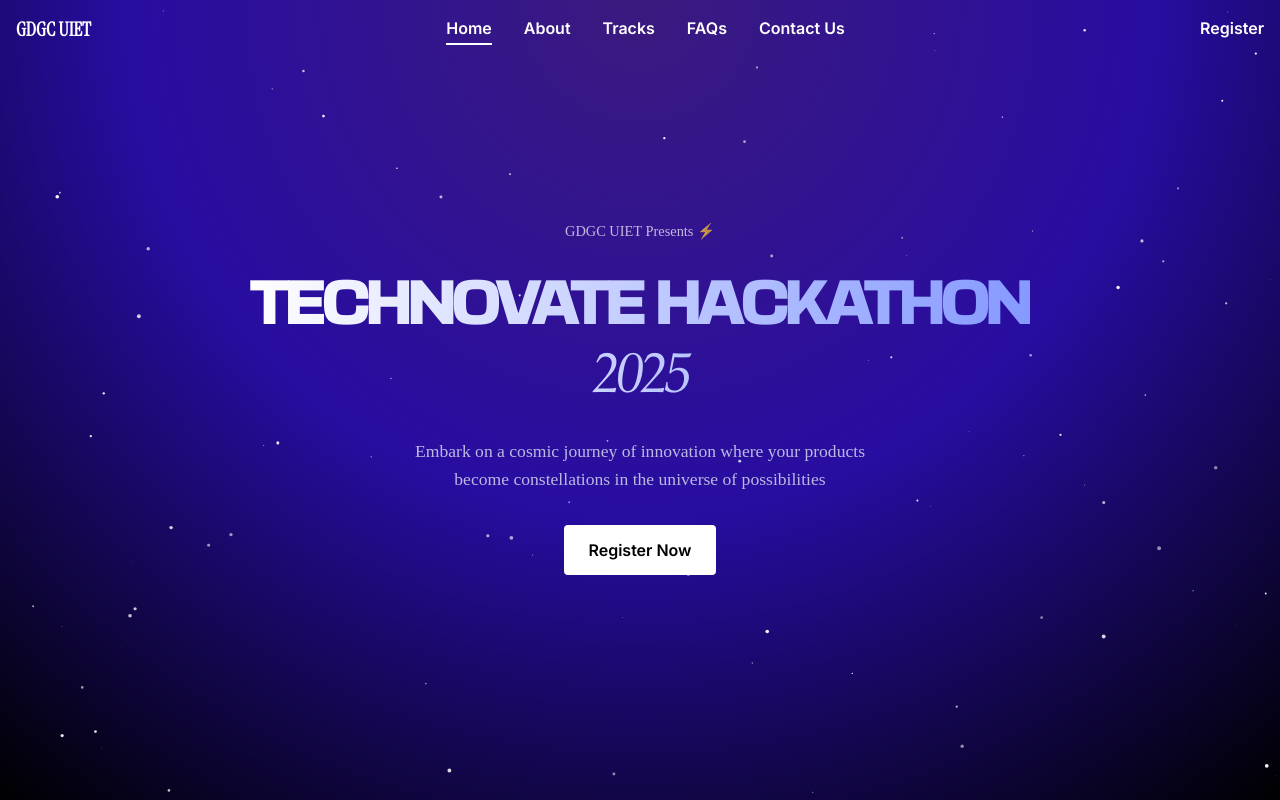
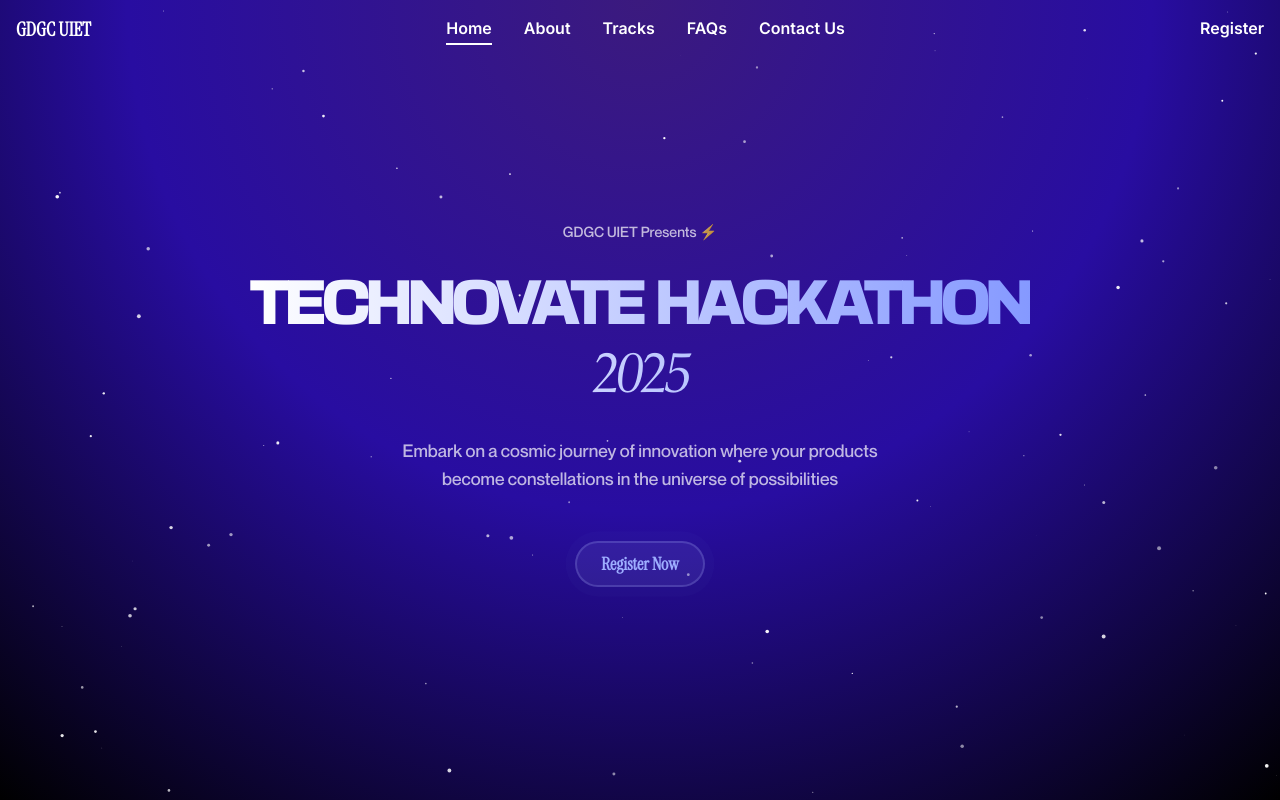
Before and after one commit to kapilovsky/technovate, a Vue app: page / in a window 1280 px wide. Built offline with nearby package versions, Linux system fonts and the light colour scheme.

Commit message:
added Neue Montreal font

```diff
--- a/src/style.css
+++ b/src/style.css
@@ -1,3 +1,7 @@
+@font-face {
+  font-family: Neue Montreal;
+  src: url(../src/assets/fonts/NeueMontreal-Medium.otf);
+}
 body {
   background-color: #080808;
   font-family: Neue Montreal;
--- a/src/views/HeroSection.vue
+++ b/src/views/HeroSection.vue
@@ -73,7 +73,9 @@ onMounted(() => {
         become constellations in the universe of possibilities
       </p>
 
-      <button class="register-button">Register Now</button>
+      <RouterLink to="/register" class="register-button"
+        >Register Now</RouterLink
+      >
     </div>
 
     <!-- <div class="ellipse"></div> -->
@@ -161,7 +163,7 @@ nav {
   line-height: 1.6;
 }
 
-.register-button {
+/* .register-button {
   padding: 0.8rem 1.5rem;
   font-family: Inter;
   font-weight: 600;
@@ -171,7 +173,7 @@ nav {
   color: black;
   cursor: pointer;
   transition: opacity 0.2s ease;
-}
+} */
 
 button:hover {
   opacity: 0.9;
@@ -194,4 +196,31 @@ button:hover {
   filter: blur(30px);
   box-shadow: 0 -10px 50px rgba(0, 26, 255, 0.2);
 }
+
+.register-button {
+  background: rgba(179, 191, 255, 0.1);
+  color: #9eaeff;
+  padding: 0.5rem 1.5rem;
+  border-radius: 50px;
+  display: inline-block;
+  margin: 1rem auto;
+  font-weight: 600;
+  border: 2px solid rgba(179, 191, 255, 0.2);
+  animation: pulsee 2s infinite;
+  text-align: center;
+  font-family: Instrument Serif;
+  font-size: 1.1em;
+}
+
+@keyframes pulsee {
+  0% {
+    box-shadow: 0 0 0 0 rgba(160, 176, 255, 0.4);
+  }
+  70% {
+    box-shadow: 0 0 0 10px rgba(255, 112, 0, 0);
+  }
+  100% {
+    box-shadow: 0 0 0 0 rgba(255, 112, 0, 0);
+  }
+}
 </style>
```
Also changed, not shown: src/assets/fonts/NeueMontreal-Medium.otf (added).
